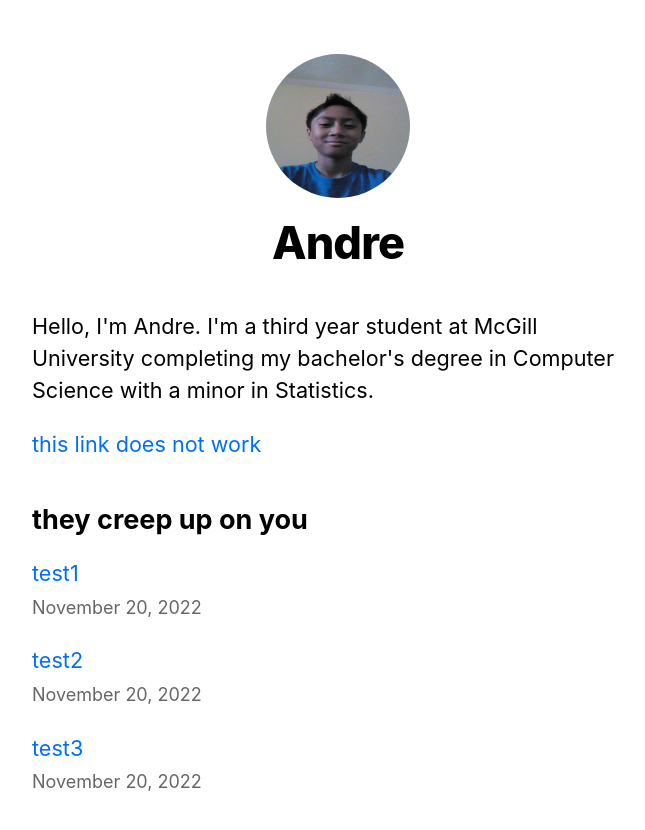
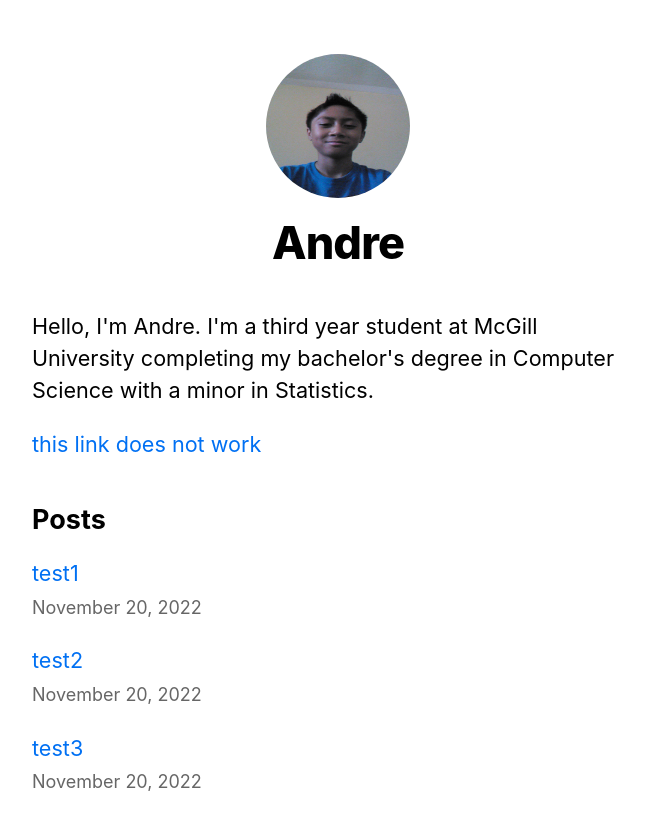
Before and after one commit to andretandoc/andretandoc.vercel.app, a Next.js app: page / in a window 1280 px wide. Shown: the top 830 px of the page, without its empty margins (302-947 px from the left). Built offline with nearby package versions, Linux system fonts and the light colour scheme.

Commit message:
updated posts header

```diff
--- a/pages/index.js
+++ b/pages/index.js
@@ -28,7 +28,7 @@
         </p>
       </section>
       <section className={`${utilStyles.headingMd} ${utilStyles.padding1px}`}>
-        <h2 className={utilStyles.headingLg}>they creep up on you</h2>
+        <h2 className={utilStyles.headingLg}>Posts</h2>
         <ul className={utilStyles.list}>
           {allPostsData.map(({ id, date, title }) => (
             <li className={utilStyles.listItem} key={id}>
```
